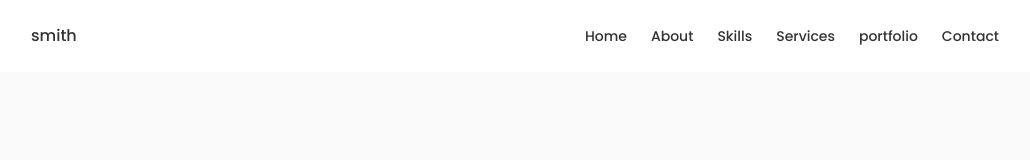
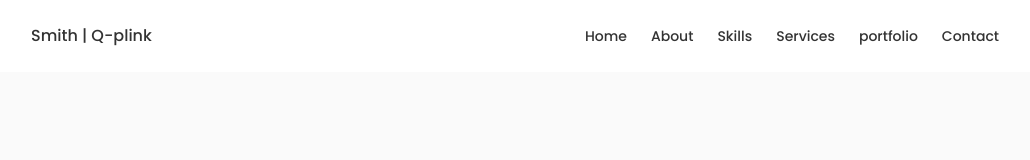
Before and after one commit to noorhesham9/JohnSmithPortfolio, a React (Vite) app: page / in a window 1280 px wide. Shown: the top 160 px of the page, without its empty margins (125-1155 px from the left). Built offline with nearby package versions, Linux system fonts and the light colour scheme.

Commit message:
small edit for logo transition

```diff
--- a/src/components/header/Header.jsx
+++ b/src/components/header/Header.jsx
@@ -7,7 +7,7 @@ const Header = () => {
       <nav className="nav container">
         <a href="index.html" className="nav__logo">
           {" "}
-          smith
+          Smith | Q-plink
         </a>
         <div className={show ? "nav__menu show-menu" : "nav__menu"}>
           <ul className="nav__list grid">
--- a/src/components/header/header.css
+++ b/src/components/header/header.css
@@ -15,8 +15,13 @@
 }
 .nav__logo,
 .anv__toggle {
+  transition: 0.3s;
   color: var(--title-color);
   font-weight: var(--font-medium);
+}
+
+.nav__logo:hover {
+  color: #00ccfe;
 }
 .nav__list {
   display: flex !important;
```
